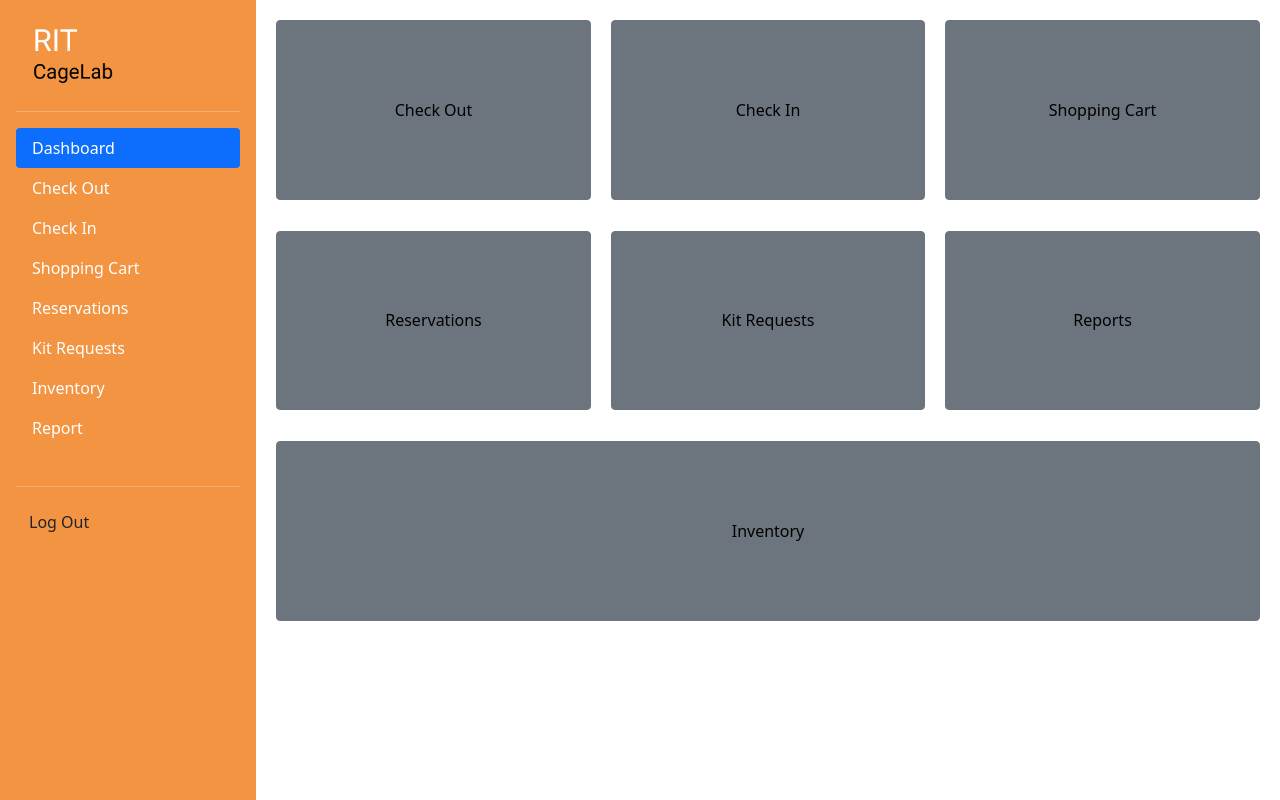
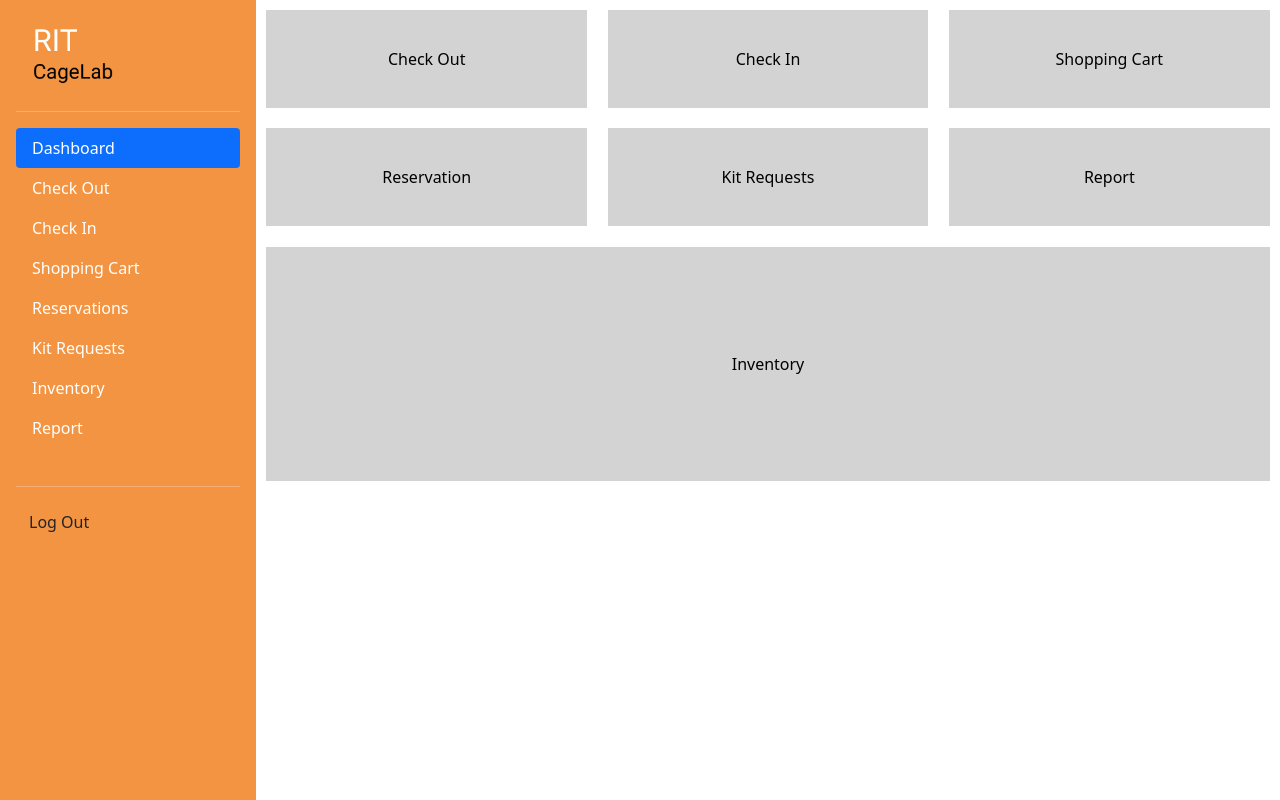
Before and after one commit to dustin1709/cagelab, a React (Create React App) app: page /staff/dashboard in a window 1280 px wide. Built offline with nearby package versions, Linux system fonts and the light colour scheme; no server answers.

Commit message:
dashboard button
allow redirection by hitting on the selected box

```diff
--- a/src/staff/pages/dashboard/StaffDashboard.js
+++ b/src/staff/pages/dashboard/StaffDashboard.js
@@ -23,50 +23,51 @@ const StaffDashboard = () => {
               Search Item
             </Link>
           </div> */}
-          <Button className="DButton" variant="secondary">
-            <Link to="/staff/checkout" className="nav-link text-black">
-              Check Out
+
+          <Link to="/staff/checkout" className="nav-link text-black DButton">
+            <button type="button">Check Out</button>
           </Link>
-          </Button>
-          <Button className="DButton" variant="secondary">
+
           <Link
             to="/staff/checkin/searchbyid"
-              className="nav-link text-black"
+            className="nav-link text-black DButton"
           >
-              Check In
+            <button type="button">Check In</button>
           </Link>
-          </Button>
-          <Button className="DButton" variant="secondary">
-            <Link to="/staff/cart" className="nav-link text-black">
-              Shopping Cart
+
+          <Link to="/staff/cart" className="nav-link text-black DButton">
+            <button type="button">Shopping Cart</button>
           </Link>
-          </Button>
         </div>
 
         <div className="page-row">
-          <Button className="DButton" variant="secondary">
-            <Link to="/staff/reservation" className="nav-link text-black">
-              Reservations
+          <Link to="/staff/reservation" className="nav-link text-black DButton">
+            <button type="button">Reservation</button>
           </Link>
-          </Button>
-          <Button className="DButton" variant="secondary">
-            <Link to="/staff/kit" className="nav-link text-black">
-              Kit Requests
+
+          <Link to="/staff/kit" className="nav-link text-black DButton">
+            <button type="button">Kit Requests</button>
           </Link>
-          </Button>
-          <Button className="DButton" variant="secondary">
-            <Link to="/staff/report" className="nav-link text-black">
-              Reports
+
+          <Link to="/staff/report" className="nav-link text-black DButton">
+            <button type="button">Report</button>
           </Link>
-          </Button>
         </div>
 
         <div className="page-row">
-          <Button className="DButton" id="lastButton" variant="secondary">
+          {/* <Button className="DButton" id="lastButton" variant="secondary">
             <Link to="/staff/inventory" className="nav-link text-black">
               Inventory
             </Link>
-          </Button>
+          </Button> */}
+
+          <Link
+            to="/staff/inventory"
+            className="nav-link text-black DButton"
+            id="lastButton"
+          >
+            <button type="button">Inventory</button>
+          </Link>
         </div>
       </div>
     </>
--- a/src/staff/pages/dashboard/dashboard.css
+++ b/src/staff/pages/dashboard/dashboard.css
@@ -1,8 +1,18 @@
 .DButton {
-  padding: 5%;
   margin: 1%;
   width: 32%;
   text-align: center;
+  background-color: lightgray;
+}
+
+button {
+  background-color: lightgray;
+  border: none;
+  padding: 10% 0;
+  text-align: center;
+  text-decoration: none;
+  cursor: pointer;
+  font-size: xx-large;
 }
 
 #lastButton {
@@ -12,8 +22,7 @@
 .page-row {
   display: flex;
   flex-direction: row;
-  margin: 1%;
-  height: 25%;
+  margin: auto;
 }
 
 .dashboard-comp {
```
Lines whose indentation alone changed are shown as unchanged.
